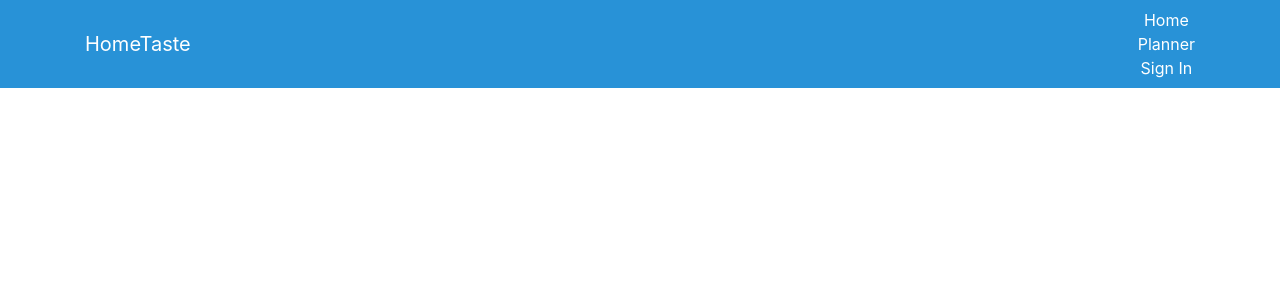
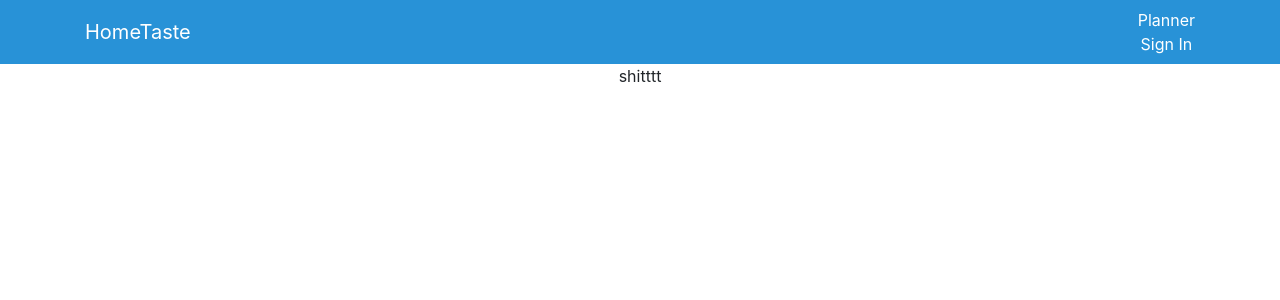
Before and after one commit to HakQ/HomeTaste, a React (Create React App) app in the folder home-taste/: page /signIn in a window 1280 px wide. Shown: the top 300 px of the page. Built offline with nearby package versions, Linux system fonts and the light colour scheme.

Commit message:
navbar is working

```diff
--- a/home-taste/src/App.js
+++ b/home-taste/src/App.js
@@ -5,6 +5,7 @@ import './App.css';
 import { index } from '.';
 import Navigation from './components/Navigation';
 import Planner from './components/Planner';
+import SignIn from './components/SignIn';
 
 class App extends Component {
   render() {
@@ -12,7 +13,8 @@ class App extends Component {
       <Router>
       <div className="App">
         <Navigation />
-        <Route exact path="/Planner" Component={Planner} />
+        <Route path="/planner" component={Planner} />
+        <Route path="/signIn" component={SignIn} />
       </div>
       </Router>
 
--- a/home-taste/src/components/Navigation.css
+++ b/home-taste/src/components/Navigation.css
@@ -1,4 +1,4 @@
-nav.navbar, .navbar-default {
+  nav.navbar, .navbar-default {
     background-color: #2892D7 !important;
   }
 
--- a/home-taste/src/components/Navigation.js
+++ b/home-taste/src/components/Navigation.js
@@ -12,14 +12,11 @@ export default class Navigation extends Component {
             <Link to="/">HomeTaste</Link>
           </Navbar.Brand>
         </Navbar.Header>
-          <Nav pullRight>
-            <NavItem eventKey={1} componentClass={Link} to="/">
-              Home
-            </NavItem>
-            <NavItem eventKey={2} componentClass={Link} href="/Planner" to="/Planner">
+          <Nav>
+            <NavItem eventKey={1} componentClass={Link} href="planner" to="/planner">
               Planner
             </NavItem>
-            <NavItem eventKey={3} componentClass={Link} href="/SignIn" to="/SignIn">
+            <NavItem eventKey={2} componentClass={Link} href="signIn" to="/signIn">
               Sign In
             </NavItem>
           </Nav>
--- a/home-taste/src/components/Planner.js
+++ b/home-taste/src/components/Planner.js
@@ -1,10 +1,11 @@
-import React, { Component } from 'react'
+import React from 'react'
 
-export default class Planner extends Comment {
+export default class Planner extends React.Component {
     render() {
         return (
             <div>
               <p>  I like it like that</p>
+              <p>shitttt</p>
             </div>
         )
     }
--- a/home-taste/src/components/SignIn.js
+++ b/home-taste/src/components/SignIn.js
@@ -0,0 +1,12 @@
+import React from 'react'
+
+export default class SignIn extends React.Component {
+    render() {
+        return (
+            <div>
+
+              <p>shitttt</p>
+            </div>
+        )
+    }
+}
```
